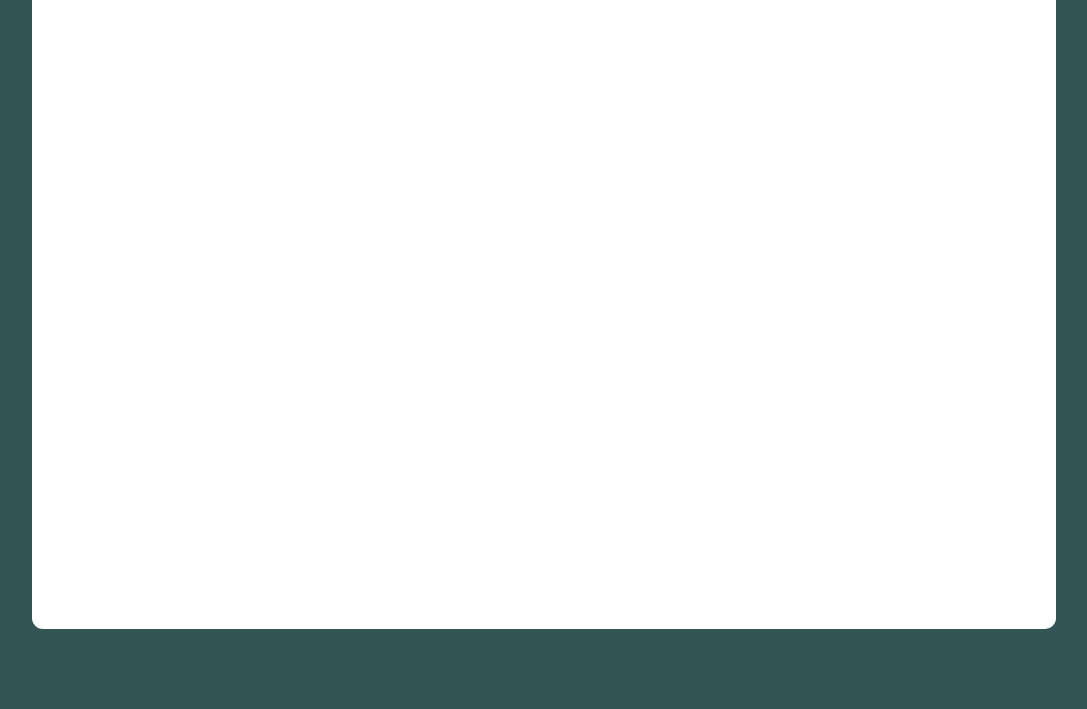
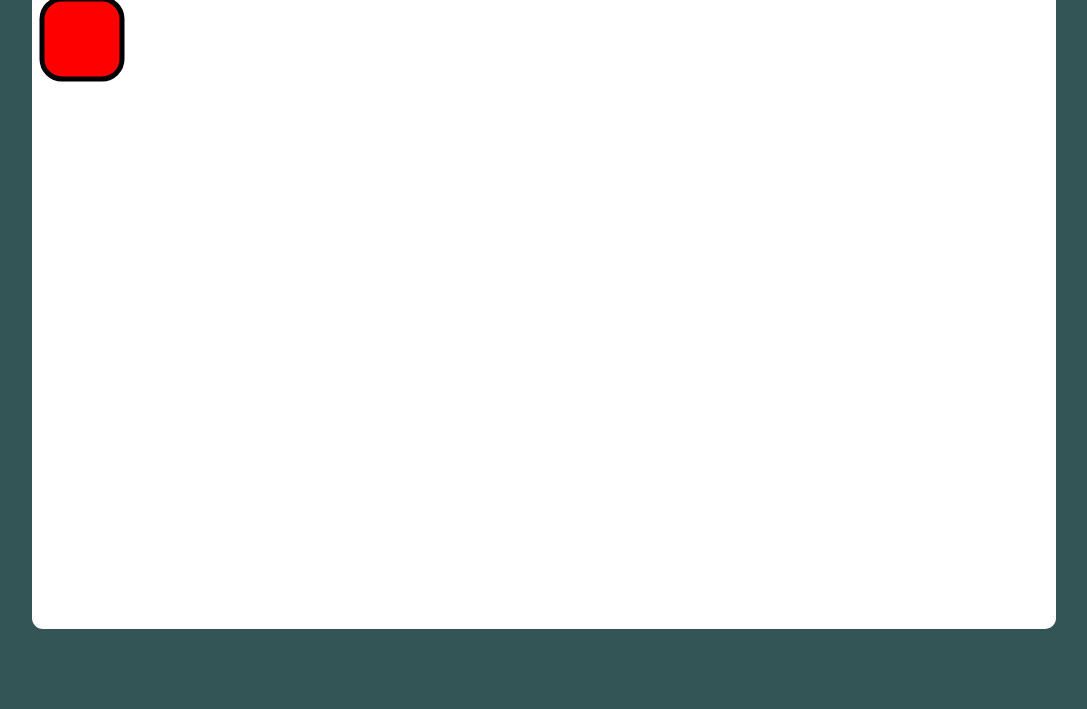
Before and after one commit to N8WM/build-a-wall, a website: page template/index.html in a window 1280 px wide. Shown: the part 91-800 px from the top of the page, without its empty margins (96-1183 px from the left). Drawn offline with nearby package versions, Linux system fonts and the light colour scheme.

Commit message:
Update index.html

```diff
--- a/template/index.html
+++ b/template/index.html
@@ -14,7 +14,9 @@
   <body>
     <div id="baw-title">build-a-wall</div>
     <div id="gameplay">
-
+      <svg width="100" height="100">
+        <rect x="10" y="10" rx="20" ry="20" width="80" height="80" style="fill:red;stroke:black;stroke-width:5" />
+      </svg>
     </div>
   </body>
 </html>
```
